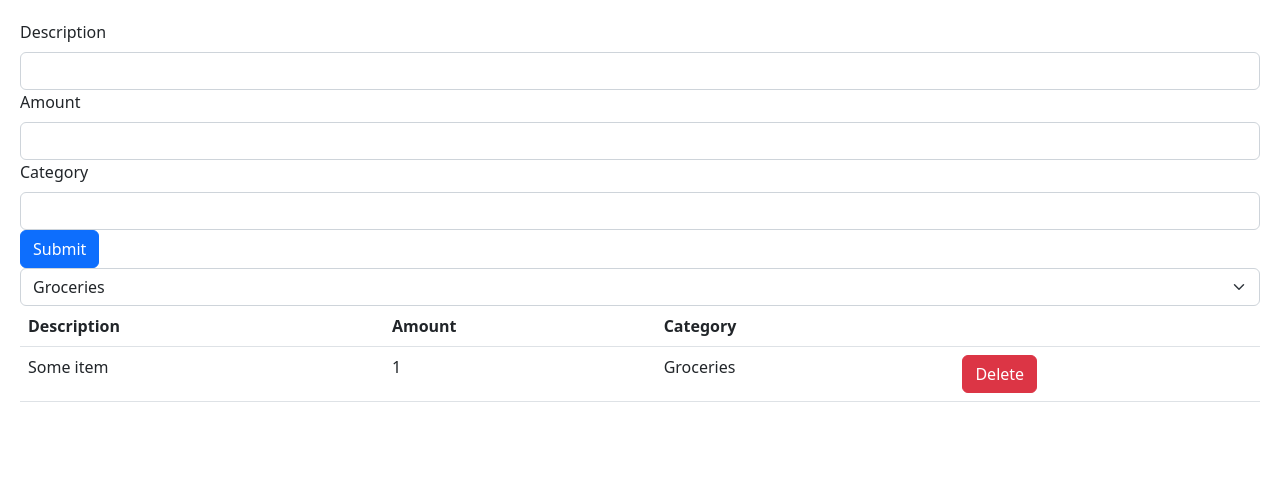
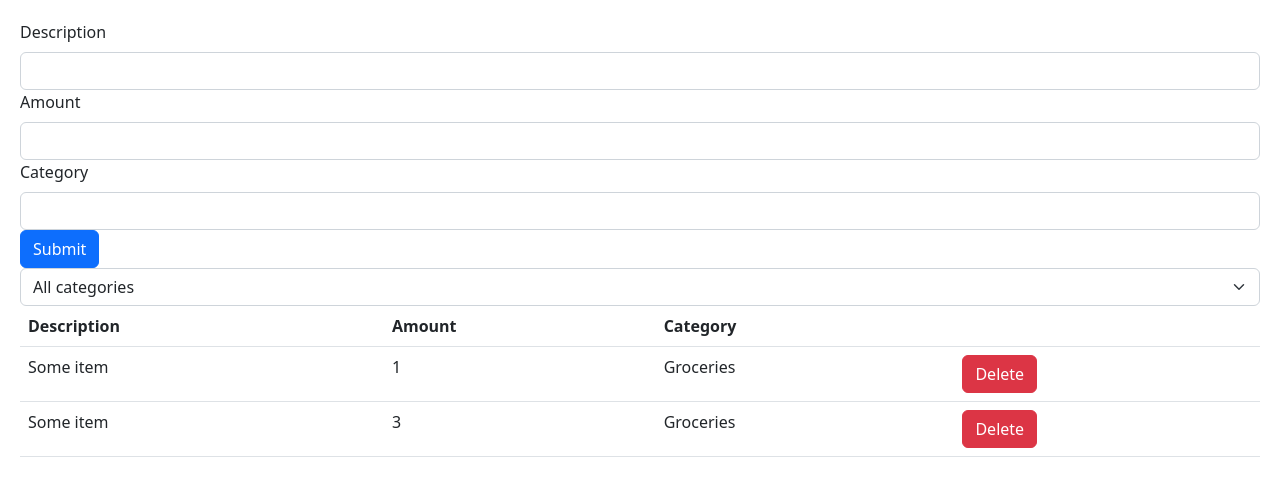
Before and after one commit to kylehammond/mosh-react-18, a React (Vite) app in the folder react-app/: page / in a window 1280 px wide. Shown: the top 496 px of the page. Built offline with nearby package versions, Linux system fonts and the light colour scheme.

Commit message:
expense tracker - delete handled

```diff
--- a/react-app/src/components/ExpenseTracker/ExpenseTrackerList/ExpenseTrackerList.tsx
+++ b/react-app/src/components/ExpenseTracker/ExpenseTrackerList/ExpenseTrackerList.tsx
@@ -1,4 +1,4 @@
-import React, { useState } from "react";
+import React, { FormEvent, useState } from "react";
 
 // interface ExpenseItem {
 //   id: number
@@ -8,11 +8,21 @@ import React, { useState } from "react";
 // }
 
 const ExpenseTrackerList = () => {
-  let categories = ["Groceries", "Utilities", "Entertainment"];
+  const [expenses, setExpenses] = useState([
+    { id: 1, description: "Some item ", amount: 1, category: "Groceries" },
+    { id: 2, description: "Some item ", amount: 3, category: "Groceries" },
+  ]);
 
-  let [expenses, setExpenses] = useState([
-    { id: 1, description: "Some item ", amount: 1, category: "Groceries" },
-  ]);
+  const handleDelete = (expenseId: number) => {
+    setExpenses(expenses.filter((expense) => expense.id !== expenseId));
+  };
+
+  const categories = [
+    "All categories",
+    "Groceries",
+    "Utilities",
+    "Entertainment",
+  ];
 
   return (
     <>
@@ -37,7 +47,12 @@ const ExpenseTrackerList = () => {
               <td>{expense.amount}</td>
               <td>{expense.category}</td>
               <td>
-                <button className="btn btn-danger">Delete</button>
+                <button
+                  className="btn btn-danger"
+                  onClick={() => handleDelete(expense.id)}
+                >
+                  Delete
+                </button>
               </td>
             </tr>
           ))}
```
